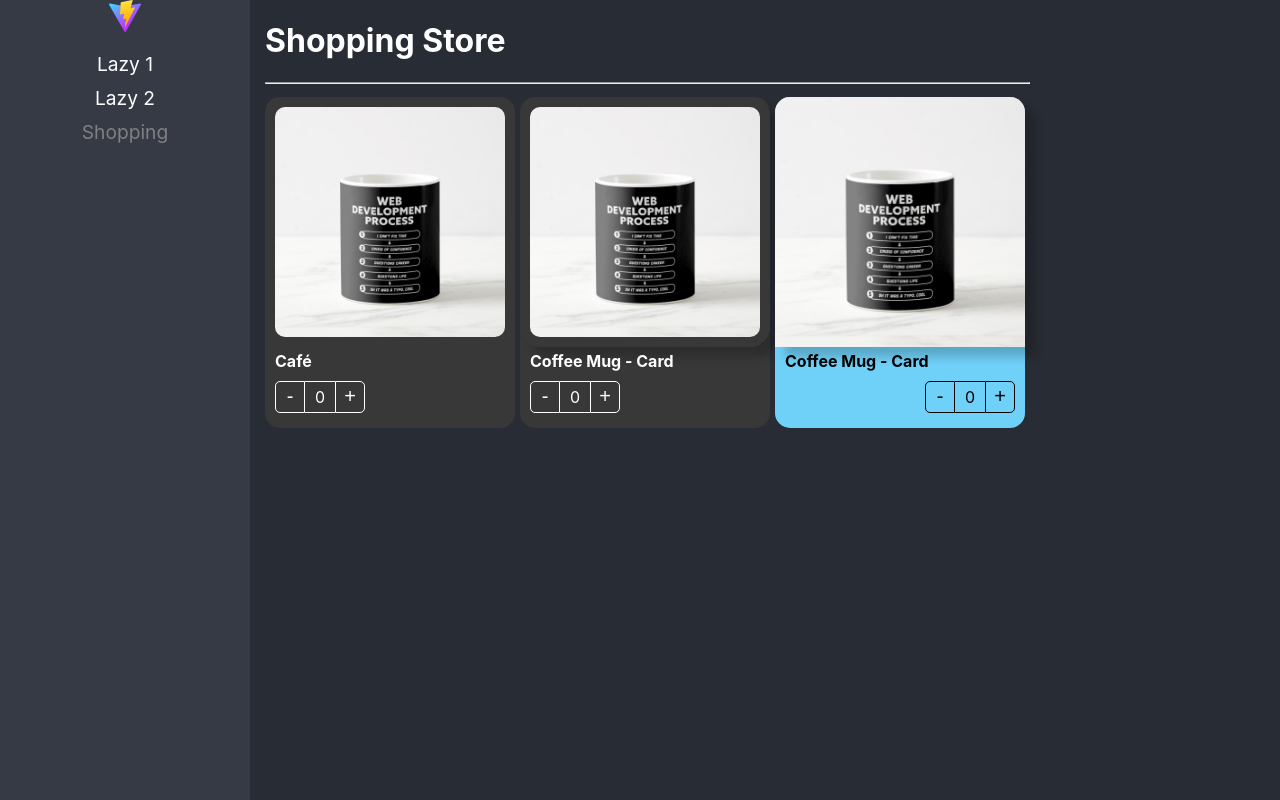
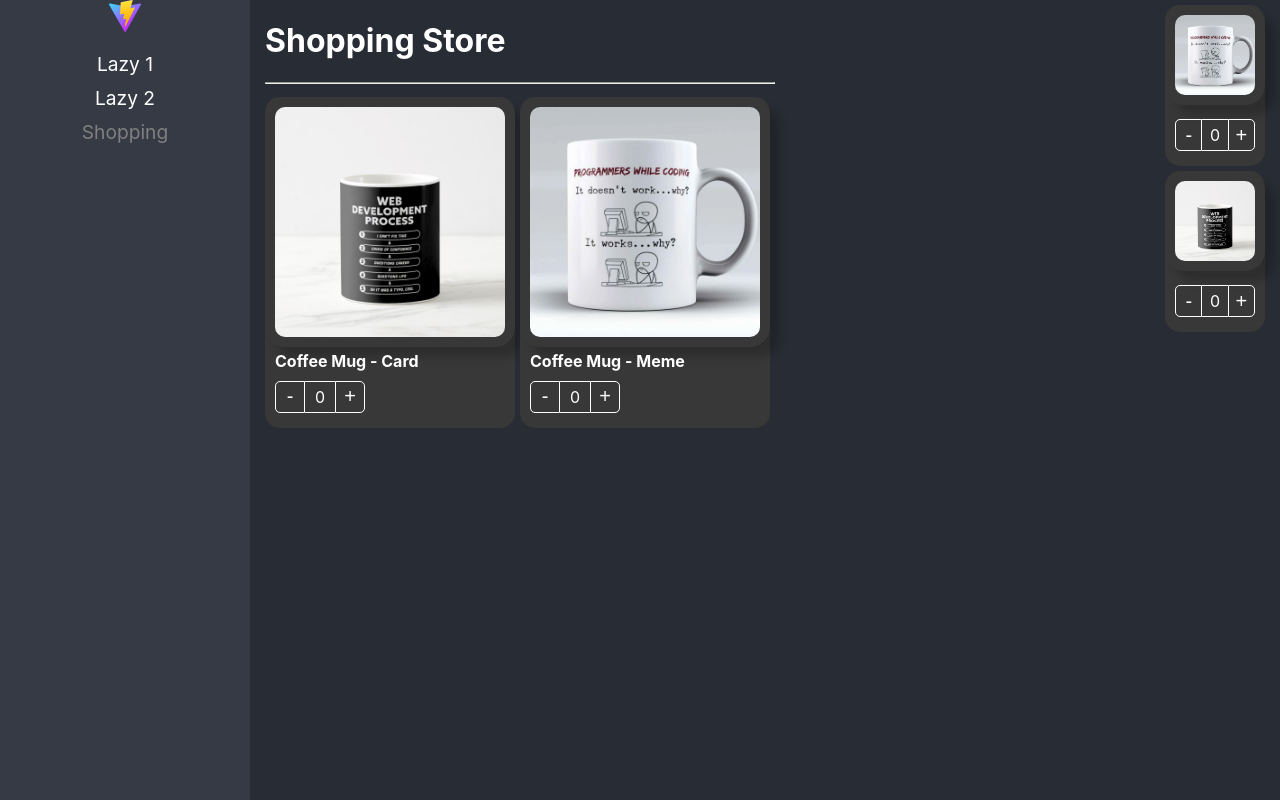
Before and after one commit to Axely7/react-adv, a React (Vite) app: page /shopping in a window 1280 px wide. Built offline with nearby package versions, Linux system fonts and the light colour scheme.

Commit message:
Control props init

```diff
--- a/src/02-component-patterns/components/ProductCard.tsx
+++ b/src/02-component-patterns/components/ProductCard.tsx
@@ -9,14 +9,21 @@ export interface Props {
   children?: ReactElement | ReactElement[];
   className?: string;
   style?: React.CSSProperties;
+  onChange?: () => void;
 }
 
 export const ProductContext = createContext({} as ProductContextProps);
 
 const { Provider } = ProductContext;
 
-export const ProductCard = ({ children, product, className, style }: Props) => {
-  const { counter, increaseBy } = useProduct();
+export const ProductCard = ({
+  children,
+  product,
+  className,
+  style,
+  onChange,
+}: Props) => {
+  const { counter, increaseBy } = useProduct(onChange);
 
   return (
     <Provider
--- a/src/02-component-patterns/hooks/useProduct.tsx
+++ b/src/02-component-patterns/hooks/useProduct.tsx
@@ -1,10 +1,11 @@
 import React, { useState } from "react";
 
-export const useProduct = () => {
+export const useProduct = (onChange?: () => void) => {
   const [counter, setCounter] = useState(0);
 
   const increaseBy = (value: number) => {
     setCounter((prev) => Math.max(prev + value, 0));
+    onChange && onChange();
   };
 
   return { counter, increaseBy };
--- a/src/02-component-patterns/pages/ShoppingPage.tsx
+++ b/src/02-component-patterns/pages/ShoppingPage.tsx
@@ -1,4 +1,4 @@
-import React from "react";
+import React, { useState } from "react";
 import {
   ProductButtons,
   ProductCard,
@@ -6,38 +6,80 @@ import {
   ProductTitle,
 } from "../components";
 import "../styles/custom-styles.css"; // La importación de estilos debe ir después de la importación de los componentes
+import { Product } from "../interfaces/interfaces";
 
-const product = {
+const product1 = {
   id: "1",
   title: "Coffee Mug - Card",
   img: "./coffee-mug.png",
 };
 
+const product2 = {
+  id: "2",
+  title: "Coffee Mug - Meme",
+  img: "./coffee-mug2.png",
+};
+
+const products: Product[] = [product1, product2];
+
+interface ProductInCart extends Product {
+  count: number;
+}
+
 export const ShoppingPage = () => {
+  const [shoppingCart, setShoppingCart] = useState<{
+    [key: string]: ProductInCart;
+  }>({});
+
+  const onProductCountChange = () => {
+    console.log("onProductCountChange");
+  };
+
   return (
     <div>
       <h1>Shopping Store</h1>
       <hr />
       <div style={{ display: "flex", flexDirection: "row", flexWrap: "wrap" }}>
-        <ProductCard product={product} className="bg-dark text-white">
-          <ProductCard.Image className="custom-image" />
-          <ProductCard.Title title="Café" className="text-bold" />
-          <ProductCard.Buttons className="custom-buttons" />
-        </ProductCard>
-        <ProductCard product={product} className="bg-dark text-white">
+        {products.map((product) => (
+          <ProductCard
+            product={product}
+            className="bg-dark text-white"
+            key={product.id}
+            onChange={() => onProductCountChange()}
+          >
+            <ProductImage
+              className="custom-image"
+              style={{ boxShadow: "10px 10px 10px rgba(0,0,0,0.2)" }}
+            />
+            <ProductTitle className="text-bold" />
+            <ProductButtons className="custom-buttons" />
+          </ProductCard>
+        ))}
+      </div>
+
+      <div className="shopping-cart">
+        <ProductCard
+          product={product2}
+          className="bg-dark text-white"
+          style={{ width: "100px" }}
+          onChange={() => onProductCountChange()}
+        >
           <ProductImage
             className="custom-image"
             style={{ boxShadow: "10px 10px 10px rgba(0,0,0,0.2)" }}
           />
-          <ProductTitle className="text-bold" />
           <ProductButtons className="custom-buttons" />
         </ProductCard>
-        <ProductCard product={product} style={{ backgroundColor: "#70D1F8" }}>
+        <ProductCard
+          product={product1}
+          className="bg-dark text-white"
+          style={{ width: "100px" }}
+        >
           <ProductImage
+            className="custom-image"
             style={{ boxShadow: "10px 10px 10px rgba(0,0,0,0.2)" }}
           />
-          <ProductTitle style={{ fontWeight: "bold" }} />
-          <ProductButtons style={{ display: "flex", justifyContent: "end" }} />
+          <ProductButtons className="custom-buttons" />
         </ProductCard>
       </div>
     </div>
--- a/src/02-component-patterns/styles/custom-styles.css
+++ b/src/02-component-patterns/styles/custom-styles.css
@@ -20,3 +20,9 @@
    color: white;
    border-color: white;
 }
+
+.shopping-cart {
+    position: fixed;
+    right: 10px;
+    top: 0px;
+}
```
Also changed, not shown: public/coffee-mug2.png (added).
